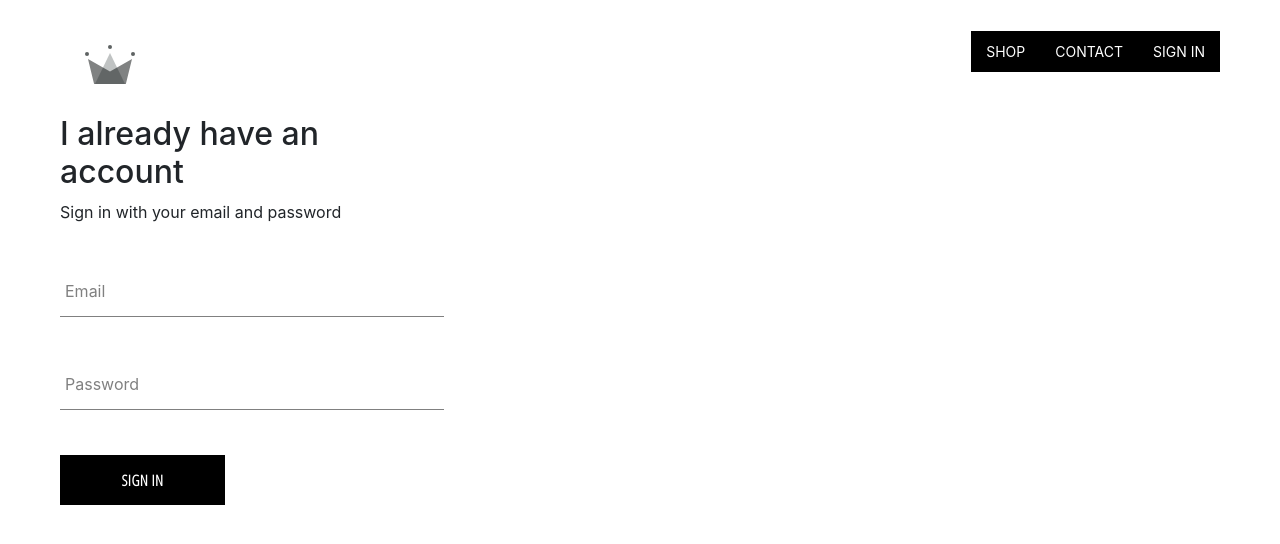
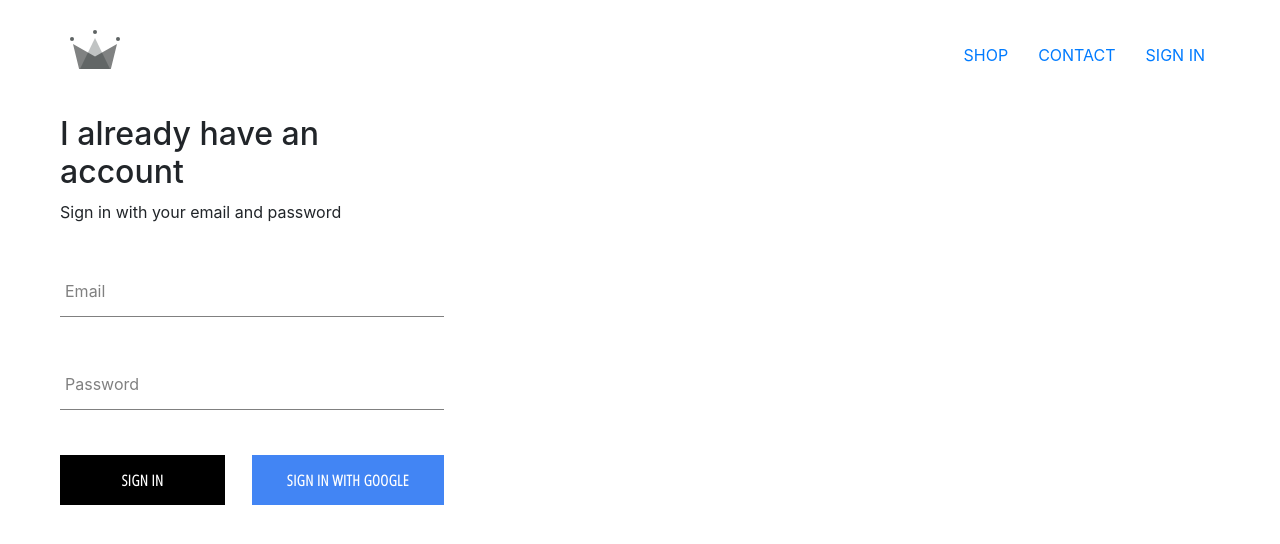
Before and after one commit to ahmedm512/crwn-clothing, a React (Create React App) app: page /signin in a window 1280 px wide. Shown: the top 544 px of the page. Built offline with nearby package versions, Linux system fonts and the light colour scheme; no server answers.

Commit message:
integrated firebase into application, integrated signin with Google and FaceBook

```diff
--- a/package.json
+++ b/package.json
@@ -7,6 +7,8 @@
     "@testing-library/react": "^9.5.0",
     "@testing-library/user-event": "^7.2.1",
     "bootstrap": "^4.4.1",
+    "firebase": "^7.12.0",
+    "firebaseui": "^4.5.0",
     "node-sass": "^4.13.1",
     "react": "^16.13.0",
     "react-bootstrap": "^1.0.0-beta.17",
--- a/src/App.css
+++ b/src/App.css
@@ -2,3 +2,12 @@
   font-family: 'Open Sans Condensed', sans-serif;
   padding: 20px 60px;
 }
+
+a {
+ text-decoration: none;
+ color: black;
+}
+
+* {
+  box-sizing: border-box;
+}
--- a/src/App.js
+++ b/src/App.js
@@ -1,4 +1,4 @@
-import React from 'react';
+import React, { Component } from 'react';
 import {Switch, Route } from 'react-router-dom';
 
 import HomePage from './pages/homepage/homepage.component';
@@ -6,15 +6,39 @@
 import SignInAndSignUp from './pages/sign-in-and-sign-up/sign-in-and-sign-up.component';
 
 import Header from './components/header/header.component';
-
+import { auth } from './firebase/firebase.utlis';
 
 import './App.css';
 
 
-function App() {
+class App extends Component {
+ constructor(){
+   super();
+
+   this.state = {
+     currentUser: null
+   };
+ }
+unsubscribeFromAuth = null;
+
+ componentDidMount(){
+    this.unsubscribeFromAuth = auth.onAuthStateChanged(user => {
+      this.setState({currentUser: user });
+
+      console.log(user);
+    })
+
+ }
+
+ componentWillUnmount() {
+   this.unsubscribeFromAuth();
+ }
+
+
+ render() {
   return (
 <div >
-  <Header />
+  <Header currentUser={this.state.currentUser} />
   <Switch>
   <Route exact path='/' component={HomePage} />
   <Route path='/shop' component={ShopPage } />
@@ -24,5 +48,6 @@
 </div>
   );
 }
+}
 
 export default App;
--- a/src/components/custom-button/costom-button.styles.scss
+++ b/src/components/custom-button/costom-button.styles.scss
@@ -19,4 +19,15 @@
       color: black;
       border: 1px solid black;
     }
+
+  &.google-sign-in {
+    background-color: #4285f4;
+    color: white;
+  &:hover {
+    background-color: #357ae8;
+    border: none;
   }
+
+  }
+
+  }
--- a/src/components/custom-button/custom-button.component.jsx
+++ b/src/components/custom-button/custom-button.component.jsx
@@ -1,9 +1,11 @@
 import React from 'react';
 import './costom-button.styles.scss'
 
-const CustomButton = ({children, ...otherProps}) => {
+const CustomButton = ({children, isGoogleSignIn, ...otherProps}) => {
     return (
-        <button className='custom-button' {...otherProps}>
+        <button
+        className={`${ isGoogleSignIn ? 'google-sign-in' : ''} custom-button`}
+        {...otherProps}>
 
         {children}
 
--- a/src/components/header/header.component.jsx
+++ b/src/components/header/header.component.jsx
@@ -1,29 +1,39 @@
 import React, { Component } from 'react';
 import {Link} from 'react-router-dom';
+import { auth } from '../../firebase/firebase.utlis'
 
 import {ReactComponent as Logo} from '../../assests/4.3 crown.svg.svg'
+
 import './header.styles.scss'
 
 class Header extends Component {
-    // constructor(){
-    //     super();
-    // }
+    constructor(props){
+        super(props);
+    }
 
     render() {
+     const {currentUser} = this.props;
         return (
             <div className='header'>
                 <Link className='logo-container' to="/">
                 <Logo className='logo' />
                 </Link>
                 <div className='options'>
-                <Link className='option f6 dim ph3 pv2 mb2 dib white bg-black' to='/shop'>
+                <Link className='option link' to='/shop'>
                 SHOP
                 </Link>
-                <Link className='option f6 dim ph3 pv2 mb2 dib white bg-black' to='/shop'>
+                <Link className='option' to='/shop'>
                 CONTACT
                 </Link>
-                <Link className='option f6 dim ph3 pv2 mb2 dib white bg-black' to='/signin'>
-                SIGN IN
+                <Link >
+                {
+                    currentUser ?
+                    <div className='option' onClick={() => auth.signOut()}> SIGN OUT</div>
+                    :
+                    <Link className='option' to='/signin'>
+                    SIGN IN
+                    </Link>
+                }
                 </Link>
                 </div>
             </div>
--- a/src/components/header/header.styles.scss
+++ b/src/components/header/header.styles.scss
@@ -8,7 +8,7 @@
     .logo-container {
       height: 100%;
       width: 70px;
-      padding: 25px;
+      padding: 10px;
     }
 
     .options {
@@ -20,6 +20,10 @@
 
       .option {
         padding: 10px 15px;
+        a {
+          text-decoration: none;
+          color: black;
+         }
       }
     }
   }
--- a/src/components/sign-in/sign-in.component.jsx
+++ b/src/components/sign-in/sign-in.component.jsx
@@ -1,7 +1,8 @@
 import React, { Component } from 'react';
 import FormInput from '../../components/form-input/form-input.component'
 import CustomButton from '../../components/custom-button/custom-button.component'
-
+import { signInWithGoogle } from '../../firebase/firebase.utlis'
+import { signInWithFaceBook } from '../../firebase/firebase.utlis'
 import './sign-in.styles.scss';
 
 class SignIn extends Component {
@@ -27,7 +28,7 @@
         return (
             <div className='sign-in'>
               <h2>I already have an account</h2>
-              <spam>Sign in with your email and password</spam>
+              <span>Sign in with your email and password</span>
 
             <form onSubmit={this.handleSubmit}>
             <FormInput
@@ -46,10 +47,13 @@
                     required
                     onChange={this.handleChange}
                     />
+            <div className='buttons'>
             <CustomButton type='submit' >Sign In</CustomButton>
+            <CustomButton onClick={ signInWithGoogle } isGoogleSignIn> SIGN IN WITH GOOGLE </CustomButton>
+            </div>
             </form>
+            </div>
 
-            </div>
         );
     }
 }
--- a/src/components/sign-in/sign-in.styles.scss
+++ b/src/components/sign-in/sign-in.styles.scss
@@ -6,4 +6,9 @@
     .title {
         margin: 10px 0;
     }
+
+    .buttons {
+        display: flex;
+        justify-content: space-between;
+    }
 }
--- /dev/null
+++ b/src/firebase/firebase.utlis.js
@@ -0,0 +1,30 @@
+import firebase from 'firebase/app';
+import 'firebase/firestore';
+import 'firebase/auth';
+
+const config = {
+    apiKey: "AIzaSyBGg-kWqufVzb30oVyXTSxeCjD7yb6YtOc",
+    authDomain: "crwn-db-2ff56.firebaseapp.com",
+    databaseURL: "https://crwn-db-2ff56.firebaseio.com",
+    projectId: "crwn-db-2ff56",
+    storageBucket: "crwn-db-2ff56.appspot.com",
+    messagingSenderId: "107363942920",
+    appId: "1:107363942920:web:4869bd249c07dd029c07bd",
+    measurementId: "G-5D8Y30MDQR"
+  };
+
+  firebase.initializeApp(config);
+
+  export const auth = firebase.auth();
+  export const firestore = firebase.firestore();
+
+  const provider = new firebase.auth.GoogleAuthProvider();
+  const providerF = new firebase.auth.FacebookAuthProvider();
+
+  providerF.setCustomParameters({prompt: 'select_account'});
+  provider.setCustomParameters({prompt: 'select_account'});
+  export const signInWithGoogle = () => auth.signInWithPopup(provider);
+
+  export const signInWithFaceBook = () => auth.signInWithPopup(providerF);
+
+  export default firebase;
```
Also changed, not shown: 1 other file (tests, documents, lock files or other folders).
